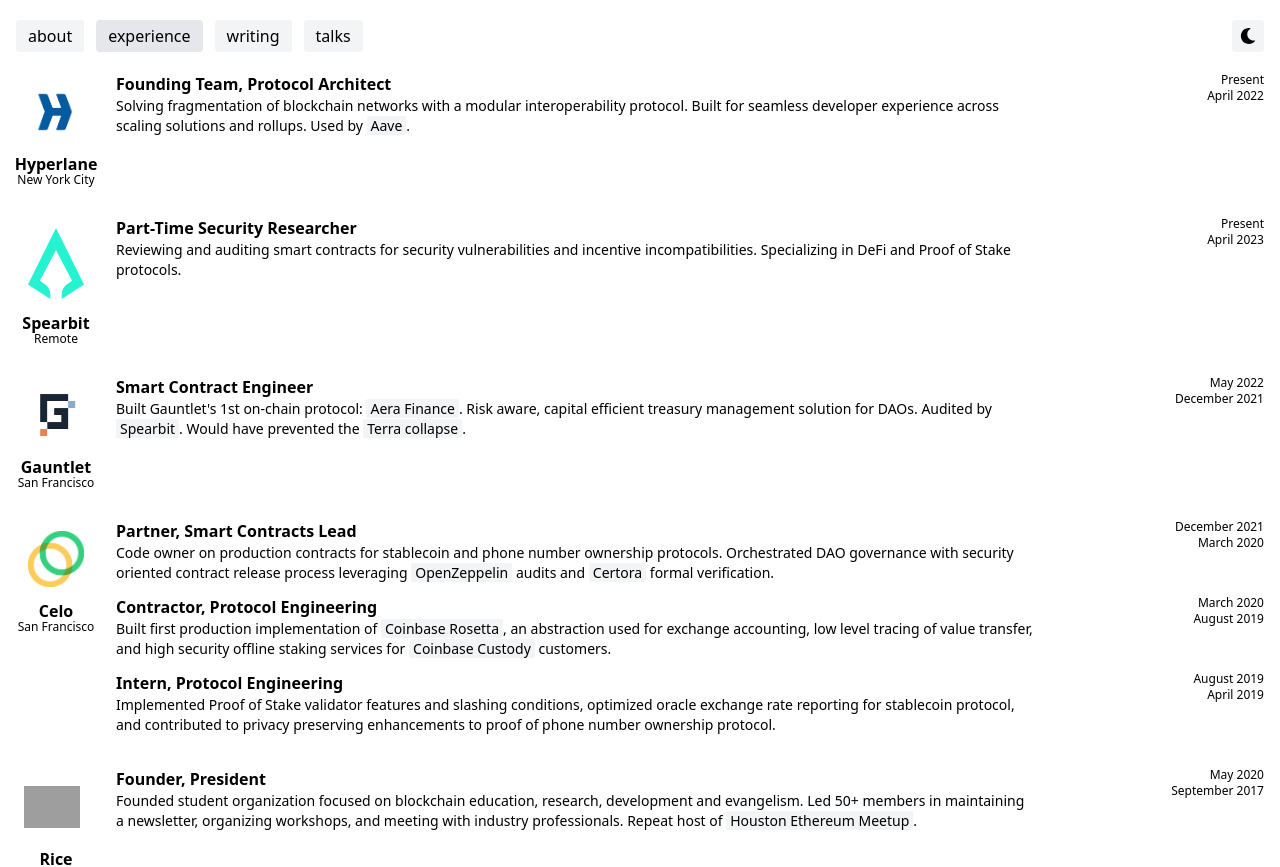
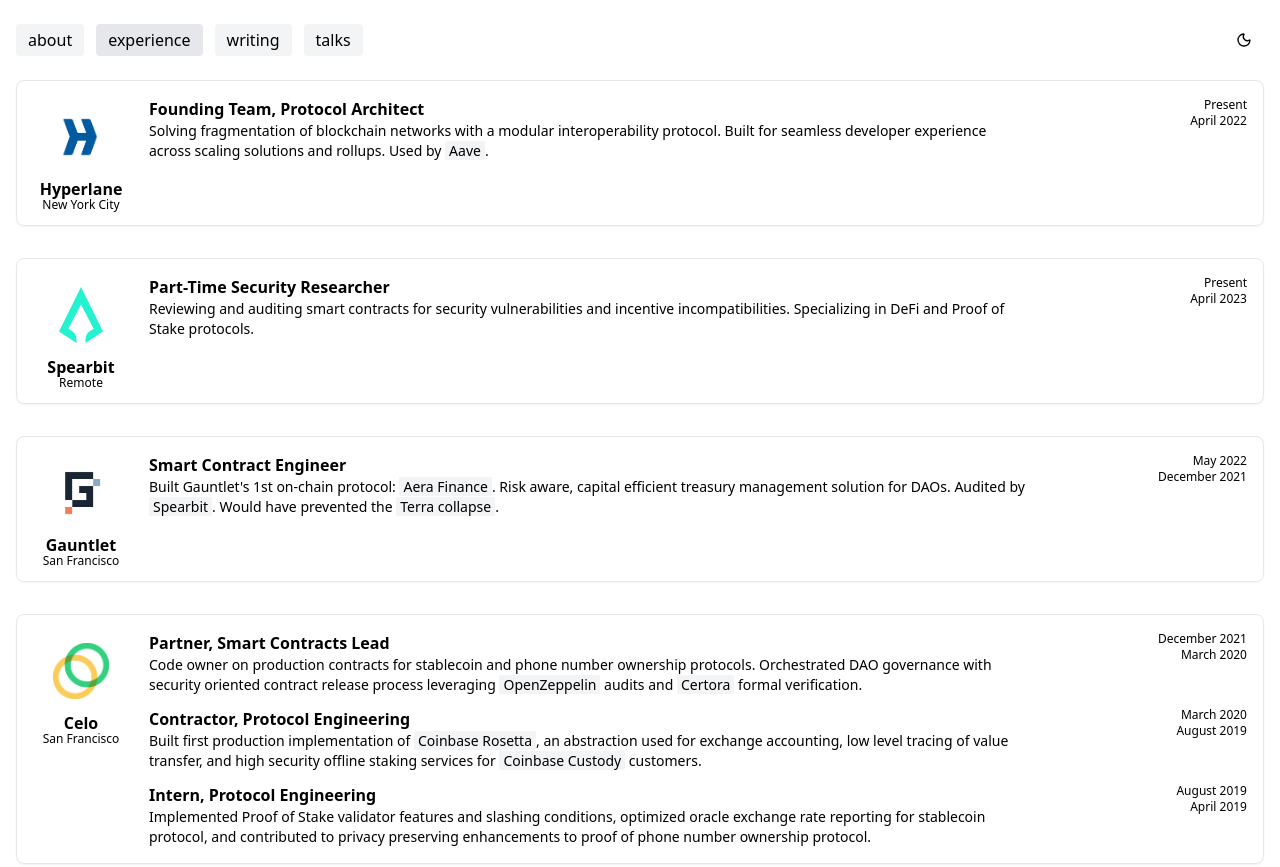
Before and after one commit to yorhodes/website, a Next.js app: page /experience in a window 1280 px wide. Shown: the top 867 px of the page. Built offline with nearby package versions, Linux system fonts and the light colour scheme; grey boxes are pictures that could not be loaded.

Commit message:
Add shadcn components and refine experience layout

```diff
--- a/components/experience.tsx
+++ b/components/experience.tsx
@@ -1,4 +1,5 @@
 import { Experience, Role } from "../types";
+import { Card, CardContent } from '@/components/ui/card';
 
 import appendix from "../data/appendix.json";
 import Appendix from "./appendix";
@@ -17,11 +18,12 @@
 );
 
 const ExperienceElem = (experience: Experience) => (
-  <div className="flex flex-row gap-5" key={experience.name}>
-    <div className="flex flex-col items-center max-w-[5rem]">
+  <Card key={experience.name} className="p-4">
+    <CardContent className="flex flex-col sm:flex-row gap-5 p-0">
+      <div className="flex flex-col items-center w-24 flex-shrink-0">
         <a href={experience.link} className="text-center" target="_blank" rel="noopener noreferrer">
           <img
-          className="bg-white p-3 max-w-[5rem] min-h-[5rem] rounded-lg object-scale-down"
+            className="bg-white p-3 w-20 h-20 rounded-lg object-contain"
             src={`/logos/${experience.logo}`}
             alt={experience.name}
           />
@@ -32,7 +34,8 @@
       <div className="flex flex-col w-full gap-3">
         {experience.roles.map(ExperienceRole)}
       </div>
-  </div>
+    </CardContent>
+  </Card>
 );
 
 export default ExperienceElem;
--- a/components/navbar.tsx
+++ b/components/navbar.tsx
@@ -1,8 +1,9 @@
 import NextLink from "next/link";
 import { useRouter } from "next/router";
 import { useTheme } from "next-themes";
-import { FaMoon, FaSun } from "react-icons/fa";
-import { NavPage } from "../types";
+import { Moon, Sun } from 'lucide-react'
+import { Button } from '@/components/ui/button'
+import { NavPage } from '../types'
 
 const NavElem = (navPage: NavPage) => {
   const router = useRouter();
@@ -23,12 +24,13 @@
 const ToggleDarkModeButton = () => {
   const { theme, setTheme } = useTheme();
   return (
-    <button
+    <Button
+      variant="ghost"
+      size="icon"
       onClick={() => setTheme(theme === 'dark' ? 'light' : 'dark')}
-      className="p-2 rounded bg-gray-100 dark:bg-gray-800"
     >
-      {theme === 'dark' ? <FaSun /> : <FaMoon />}
-    </button>
+      {theme === 'dark' ? <Sun className="h-4 w-4" /> : <Moon className="h-4 w-4" />}
+    </Button>
   );
 };
 
--- /dev/null
+++ b/components/ui/button.tsx
@@ -0,0 +1,49 @@
+import * as React from 'react'
+import { cva, type VariantProps } from 'class-variance-authority'
+
+import { cn } from '@/lib/utils'
+
+const buttonVariants = cva(
+  'inline-flex items-center justify-center rounded-md text-sm font-medium transition-colors focus-visible:outline-none focus-visible:ring-2 focus-visible:ring-ring focus-visible:ring-offset-2 disabled:opacity-50 disabled:pointer-events-none ring-offset-background',
+  {
+    variants: {
+      variant: {
+        default: 'bg-primary text-primary-foreground hover:bg-primary/90',
+        destructive: 'bg-destructive text-destructive-foreground hover:bg-destructive/90',
+        outline: 'border border-input hover:bg-accent hover:text-accent-foreground',
+        secondary: 'bg-secondary text-secondary-foreground hover:bg-secondary/80',
+        ghost: 'hover:bg-accent hover:text-accent-foreground',
+        link: 'underline-offset-4 hover:underline text-primary',
+      },
+      size: {
+        default: 'h-10 py-2 px-4',
+        sm: 'h-9 px-3 rounded-md',
+        lg: 'h-11 px-8 rounded-md',
+        icon: 'h-10 w-10',
+      },
+    },
+    defaultVariants: {
+      variant: 'default',
+      size: 'default',
+    },
+  }
+)
+
+export interface ButtonProps
+  extends React.ButtonHTMLAttributes<HTMLButtonElement>,
+    VariantProps<typeof buttonVariants> {}
+
+const Button = React.forwardRef<HTMLButtonElement, ButtonProps>(
+  ({ className, variant, size, ...props }, ref) => {
+    return (
+      <button
+        className={cn(buttonVariants({ variant, size, className }))}
+        ref={ref}
+        {...props}
+      />
+    )
+  }
+)
+Button.displayName = 'Button'
+
+export { Button, buttonVariants }
--- /dev/null
+++ b/components/ui/card.tsx
@@ -0,0 +1,51 @@
+import * as React from 'react'
+
+import { cn } from '@/lib/utils'
+
+const Card = React.forwardRef<HTMLDivElement, React.HTMLAttributes<HTMLDivElement>>(
+  ({ className, ...props }, ref) => (
+    <div
+      ref={ref}
+      className={cn('rounded-lg border bg-card text-card-foreground shadow-sm', className)}
+      {...props}
+    />
+  )
+)
+Card.displayName = 'Card'
+
+const CardHeader = React.forwardRef<HTMLDivElement, React.HTMLAttributes<HTMLDivElement>>(
+  ({ className, ...props }, ref) => (
+    <div ref={ref} className={cn('flex flex-col space-y-1.5 p-6', className)} {...props} />
+  )
+)
+CardHeader.displayName = 'CardHeader'
+
+const CardTitle = React.forwardRef<HTMLParagraphElement, React.HTMLAttributes<HTMLHeadingElement>>(
+  ({ className, ...props }, ref) => (
+    <h3 ref={ref} className={cn('text-2xl font-semibold leading-none tracking-tight', className)} {...props} />
+  )
+)
+CardTitle.displayName = 'CardTitle'
+
+const CardDescription = React.forwardRef<HTMLParagraphElement, React.HTMLAttributes<HTMLParagraphElement>>(
+  ({ className, ...props }, ref) => (
+    <p ref={ref} className={cn('text-sm text-muted-foreground', className)} {...props} />
+  )
+)
+CardDescription.displayName = 'CardDescription'
+
+const CardContent = React.forwardRef<HTMLDivElement, React.HTMLAttributes<HTMLDivElement>>(
+  ({ className, ...props }, ref) => (
+    <div ref={ref} className={cn('p-6 pt-0', className)} {...props} />
+  )
+)
+CardContent.displayName = 'CardContent'
+
+const CardFooter = React.forwardRef<HTMLDivElement, React.HTMLAttributes<HTMLDivElement>>(
+  ({ className, ...props }, ref) => (
+    <div ref={ref} className={cn('flex items-center p-6 pt-0', className)} {...props} />
+  )
+)
+CardFooter.displayName = 'CardFooter'
+
+export { Card, CardHeader, CardFooter, CardTitle, CardDescription, CardContent }
--- /dev/null
+++ b/lib/utils.ts
@@ -0,0 +1,6 @@
+import { clsx, type ClassValue } from 'clsx';
+import { twMerge } from 'tailwind-merge';
+
+export function cn(...inputs: ClassValue[]) {
+  return twMerge(clsx(inputs));
+}
--- a/tailwind.config.js
+++ b/tailwind.config.js
@@ -4,9 +4,10 @@
   content: [
     './pages/**/*.{js,ts,jsx,tsx}',
     './components/**/*.{js,ts,jsx,tsx}',
+    './components/ui/**/*.{js,ts,jsx,tsx}',
   ],
   theme: {
     extend: {},
   },
-  plugins: [],
+  plugins: [require('tailwindcss-animate')],
 }
--- a/tsconfig.json
+++ b/tsconfig.json
@@ -14,7 +14,11 @@
     "resolveJsonModule": true,
     "isolatedModules": true,
     "jsx": "preserve",
-    "incremental": true
+    "incremental": true,
+    "baseUrl": ".",
+    "paths": {
+      "@/*": ["./*"]
+    }
   },
   "include": ["next-env.d.ts", "**/*.ts", "**/*.tsx"],
   "exclude": ["node_modules"]
```
Also changed, not shown: package.json (+6 -1 lines), 2 other files (tests, documents, lock files or other folders). Lines whose indentation alone changed are shown as unchanged.
